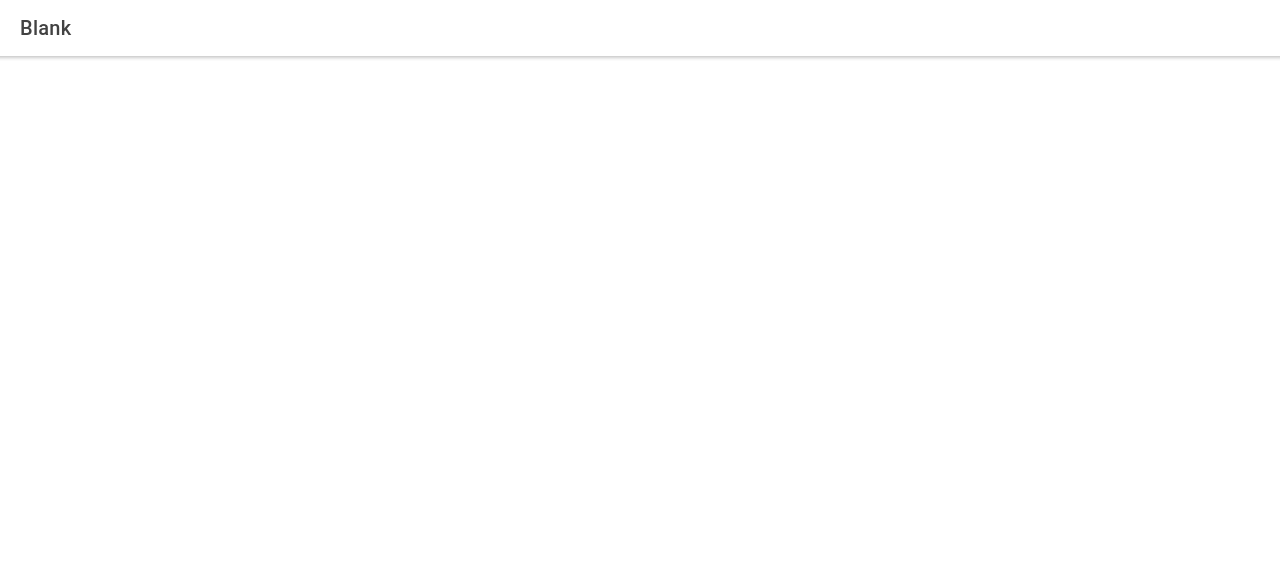
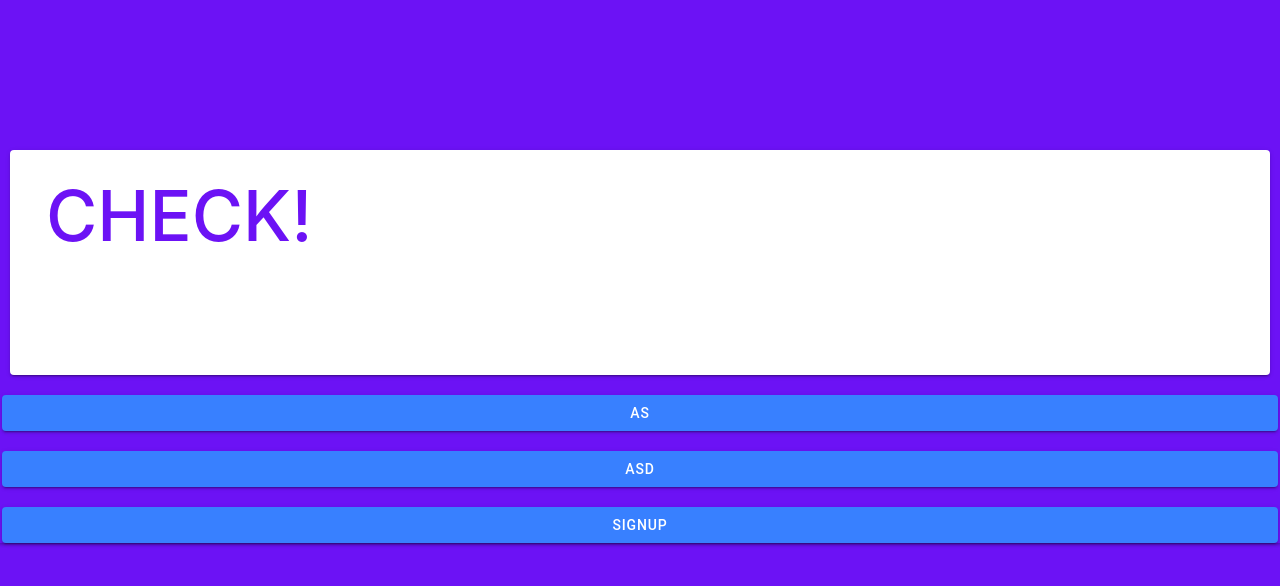
Before and after one commit to DTSIRIN/Check, a React (Create React App) app: page /home in a window 1280 px wide. Shown: the top 586 px of the page. Built offline with nearby package versions, Linux system fonts and the light colour scheme.

Commit message:
home+login

```diff
--- a/src/App.tsx
+++ b/src/App.tsx
@@ -3,6 +3,7 @@ import { Redirect, Route } from 'react-router-dom';
 import { IonApp, IonRouterOutlet } from '@ionic/react';
 import { IonReactRouter } from '@ionic/react-router';
 import Home from './pages/Home';
+import Login from './pages/Login';
 
 /* Core CSS required for Ionic components to work properly */
 import '@ionic/react/css/core.css';
@@ -23,12 +24,14 @@ import '@ionic/react/css/display.css';
 /* Theme variables */
 import './theme/variables.css';
 
+
 const App: React.FC = () => (
   <IonApp>
     <IonReactRouter>
       <IonRouterOutlet>
         <Route path="/home" component={Home} exact={true} />
-        <Route exact path="/" render={() => <Redirect to="/home" />} />
+        <Route path="/Login" component={Login} exact={true}/>
+                <Route exact path="/" render={() => <Redirect to="/home" />} />
       </IonRouterOutlet>
     </IonReactRouter>
   </IonApp>
--- a/src/pages/Home.css
+++ b/src/pages/Home.css
@@ -0,0 +1,23 @@
+.background {
+  --background: #6c12f5;
+}
+.background1 {
+  --background: #ffffff;
+}
+.text-title {
+  font-size: 70px;
+  color: #6c12f5;
+  margin-left: 20px;
+  font-family: -apple-system, BlinkMacSystemFont, "Segoe UI", Roboto, Oxygen,
+    Ubuntu, Cantarell, "Open Sans", "Helvetica Neue", sans-serif;
+}
+
+.card-check {
+  margin-top: 150px;
+  height: 225px;
+}
+
+.button-home {
+  --border-width: 200px;
+  margin-top: 20px;
+}
--- a/src/pages/Home.tsx
+++ b/src/pages/Home.tsx
@@ -1,57 +1,55 @@
-import { IonContent, IonHeader, IonPage, IonTitle, IonToolbar, IonCard, IonCardHeader, IonCardSubtitle, IonCardTitle, IonCardContent, IonItem, IonIcon, IonLabel, IonButton,IonInput } from '@ionic/react';
+import { IonSlide, IonSlides,  IonContent,
+  IonHeader, IonPage, IonTitle,
+  IonToolbar, IonCard, IonCardHeader, IonCardSubtitle,
+  IonCardTitle, IonCardContent, IonItem, IonIcon, IonLabel,
+  IonButton,IonInput, IonText, IonRouterOutlet } from '@ionic/react';
 import React from  'react';
+import { Route } from 'react-router-dom'
+import ExploreContainer from '../components/ExploreContainer';
+import { pin, wifi, wine, warning, walk, } from 'ionicons/icons';
+import './Home.css';
 
-import ExploreContainer from '../components/ExploreContainer';
-import { pin, wifi, wine, warning, walk } from 'ionicons/icons';
-import './Home.css';
+const slideOpts = {
+  initialSlide: 1,
+  speed: 400
+
+};
 
 
 const Home: React.FC = () => {
+
   return (
     <IonPage>
-      <IonHeader>
-        <IonToolbar>
-          <IonTitle>Blank</IonTitle>
-        </IonToolbar>
-      </IonHeader>
-      <IonContent fullscreen>
-        <IonHeader collapse="condense">
-        <IonCard>
+      <IonContent class='background' fullscreen>
+        <IonHeader>
+
+        <IonCard class='card-check'>
           <IonCardHeader>
-            <IonCardSubtitle>Card Subtitle</IonCardSubtitle>
-            <IonCardTitle>PEWPEW</IonCardTitle>
+            <IonCardSubtitle></IonCardSubtitle>
+            <IonCardTitle class="text-title">
+              CHECK!
+
+            </IonCardTitle>
           </IonCardHeader>
 
-          <IonCardContent>
-            Keep close to Nature's heart... and break clear away, once in awhile,
-            and climb a mountain or spend a week in the woods. Wash your spirit clean.
-      </IonCardContent>
+
         </IonCard>
+        <IonLabel >
+            <section>
+              <IonButton routerLink='Login' expand="block"  class="button-home">AS</IonButton>
+            </section>
+            <section>
+              <IonButton routerLink="" expand="block" class="button-home">asd</IonButton>
+            </section>
+            <section>
+              <IonButton routerLink="" expand="block" class="button-home">SignUp</IonButton>
+            </section>
+        </IonLabel>
 
-        <IonCard>
-          <IonItem>
-            <IonIcon icon={pin} slot="start" />
-            <IonLabel>ion-item in a card, icon left, button right</IonLabel>
-            <IonButton fill="outline" slot="end">View</IonButton>
-          </IonItem>
 
-          <IonCardContent>
-            This is content, without any paragraph or header tags,
-            within an ion-cardContent element.
-           </IonCardContent>
 
-          <IonItem>
-            <IonLabel position="stacked">Email</IonLabel>
-            <IonInput placeholder="Email"> </IonInput>
-          </IonItem>
-          <IonItem>
-            <IonLabel position="stacked">Password</IonLabel>
-            <IonInput placeholder="Password" type="password"> </IonInput>
-          </IonItem>
-        </IonCard>
         </IonHeader>
-
-      </IonContent>z
+      </IonContent>
     </IonPage>
   );
 };
--- /dev/null
+++ b/src/pages/Login.tsx
@@ -0,0 +1,38 @@
+import { IonSlide, IonSlides,  IonContent,
+    IonHeader, IonPage, IonTitle,
+    IonToolbar, IonCard, IonCardHeader, IonCardSubtitle,
+    IonCardTitle, IonCardContent, IonItem, IonIcon, IonLabel,
+    IonButton,IonInput, IonText, IonRouterOutlet } from '@ionic/react';
+  import React from  'react';
+  import { Route } from 'react-router-dom'
+  import ExploreContainer from '../components/ExploreContainer';
+  import { pin, wifi, wine, warning, walk, } from 'ionicons/icons';
+  import './Home.css';
+
+
+
+  const slideOpts = {
+    initialSlide: 1,
+    speed: 400
+
+  };
+
+
+  const Home: React.FC = () => {
+
+    return (
+      <IonPage>
+        <IonContent class='background1' fullscreen>
+          <IonHeader collapse="condense">
+          </IonHeader>
+
+              <IonTitle class="text-login">
+                    Login
+              </IonTitle>
+
+        </IonContent>
+      </IonPage>
+    );
+  };
+
+  export default Home;
```
